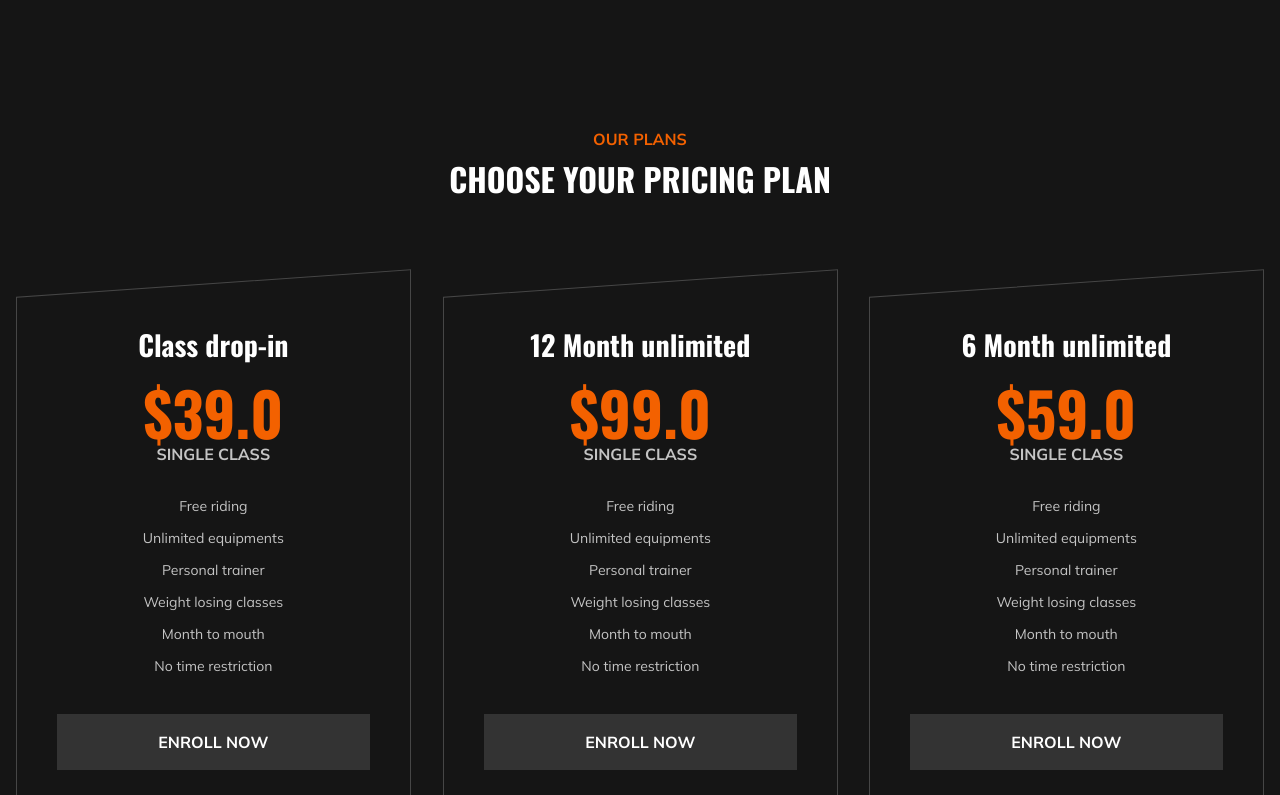
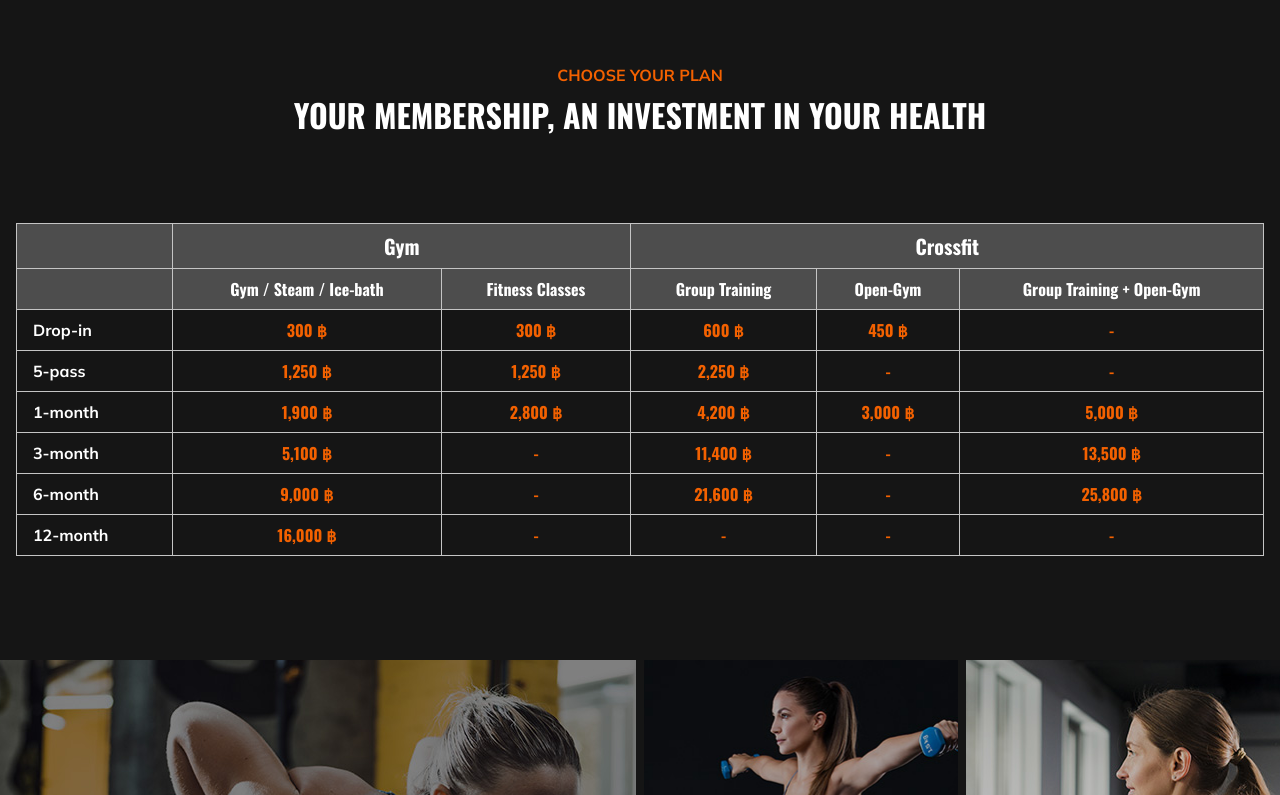
Before and after one commit to felipe-muner/podium-gym, a Next.js app: page / in a window 1280 px wide. Shown: the part 3125-3920 px from the top of the page. Built offline with nearby package versions, Linux system fonts and the light colour scheme.

Commit message:
feat: OurPlan

```diff
--- a/app/prices/page.tsx
+++ b/app/prices/page.tsx
@@ -1,3 +1,5 @@
+// /app/prices/page.tsx
+
 import { Breadcrumb } from "@/components/Breadcrumb";
 import { OurPlan } from "@/components/OurPlan";
 import { TitleSection } from "@/components/TitleSection";
@@ -11,7 +13,7 @@ export default function Prices() {
   return (
     <>
       <Breadcrumb route={'Prices'} />
-      <OurPlan />
+      <OurPlan className="pt-20"/>
       <TitleSection title="PUSH YOUR LIMITS FORWARD" subtitle="What we do?" className="mt-36" />
       <WhatWeDo />
     </>
--- a/components/OurPlan/OurPlan.tsx
+++ b/components/OurPlan/OurPlan.tsx
@@ -1,139 +1,140 @@
-"use client"
+import { TitleSection } from "@/components/TitleSection";
+import { cn } from "@/lib/utils";
 
-import React from "react"
-import { TitleSection } from "../TitleSection"
-
-export default function OurPlan() {
-  const plans = [
+const membershipPlans = [
   {
-      title: "Class drop-in",
-      price: "$39.0",
-      label: "Single Class",
-      features: [
-        "Free riding",
-        "Unlimited equipments",
-        "Personal trainer",
-        "Weight losing classes",
-        "Month to mouth",
-        "No time restriction",
+    type: "Gym",
+    plans: [
+      {
+        category: "Gym / Steam / Ice-bath",
+        plans: [
+          { name: "Drop-in", price: "300 ฿" },
+          { name: "5-pass", price: "1,250 ฿" },
+          { name: "1-month", price: "1,900 ฿" },
+          { name: "3-month", price: "5,100 ฿" },
+          { name: "6-month", price: "9,000 ฿" },
+          { name: "12-month", price: "16,000 ฿" },
         ],
       },
       {
-      title: "12 Month unlimited",
-      price: "$99.0",
-      label: "Single Class",
-      features: [
-        "Free riding",
-        "Unlimited equipments",
-        "Personal trainer",
-        "Weight losing classes",
-        "Month to mouth",
-        "No time restriction",
+        category: "Fitness Classes",
+        plans: [
+          { name: "Drop-in", price: "300 ฿" },
+          { name: "5-pass", price: "1,250 ฿" },
+          { name: "1-month", price: "2,800 ฿" },
+        ],
+      },
     ],
   },
   {
-      title: "6 Month unlimited",
-      price: "$59.0",
-      label: "Single Class",
-      features: [
-        "Free riding",
-        "Unlimited equipments",
-        "Personal trainer",
-        "Weight losing classes",
-        "Month to mouth",
-        "No time restriction",
+    type: "Crossfit",
+    plans: [
+      {
+        category: "Group Training",
+        plans: [
+          { name: "Drop-in", price: "600 ฿" },
+          { name: "5-pass", price: "2,250 ฿" },
+          { name: "1-month", price: "4,200 ฿" },
+          { name: "3-month", price: "11,400 ฿" },
+          { name: "6-month", price: "21,600 ฿" },
         ],
       },
-  ]
+      {
+        category: "Open-Gym",
+        plans: [
+          { name: "Drop-in", price: "450 ฿" },
+          { name: "1-month", price: "3,000 ฿" },
+        ],
+      },
+      {
+        category: "Group Training + Open-Gym",
+        plans: [
+          { name: "1-month", price: "5,000 ฿" },
+          { name: "3-month", price: "13,500 ฿" },
+          { name: "6-month", price: "25,800 ฿" },
+        ],
+      },
+    ],
+  },
+];
+
+interface OurPlanProps {
+  className?: string;
+}
+
+export default function OurPlan(props: OurPlanProps) {
+  const p = { ...props };
+
+  // Define the 6 plan types (rows)
+  const planTypes = ["Drop-in", "5-pass", "1-month", "3-month", "6-month", "12-month"];
+
+  // Flatten the subcategories in order
+  const subCategories = membershipPlans.flatMap(membership => membership.plans);
 
   return (
-    <section className="bg-brand-background-2 pt-32 w-full">
+    <section className={cn("bg-brand-background-2 py-16", p.className)}>
       <div className="container mx-auto px-4">
-        {/* Heading */}
-        <div className="text-center mb-20">
-          <TitleSection subtitle="Our Plans" title="Choose your pricing plan" />
-        </div>
-
-        {/* Prices cards */}
-        <div className="grid gap-8 sm:grid-cols-1 md:grid-cols-3 justify-items-center">
-          {plans.map((plan, idx) => (
-            <div
-              key={idx}
-              className={`
-                w-full
-                relative
-                text-center
-                p-10
-                transition-all
-                duration-500
-                border
-              border-brand-gray-darkest
-              hover:border-white
-              hover:bg-white
-                group
-              `}
-              style={{ transform: "skewY(-4deg)" }} // Outer skew
+        <TitleSection
+          title="Your membership, an investment in your health"
+          subtitle="Choose your plan"
+          className="pb-10"
+        />
+        <div className="overflow-x-auto mt-10">
+          <table className="min-w-full border-collapse border border-brand-gray-light rounded-xl shadow-lg">
+            <thead>
+              {/* First header row: Group columns by membership type */}
+              <tr className="bg-brand-gray-darker">
+                <th className="px-4 py-2 border border-brand-gray-light"></th>
+                {membershipPlans.map((membership, index) => (
+                  <th
+                    key={index}
+                    colSpan={membership.plans.length}
+                    className="px-4 py-2 text-center text-white text-xl border border-brand-gray-light"
                   >
-              {/* Title */}
-              <h3
-                className="text-[28px] font-semibold mb-4 text-white transition-colors duration-500 group-hover:text-brand-black"
-                style={{ transform: "skewY(4deg)" }} // Opposite skew for content
+                    {membership.type}
+                  </th>
+                ))}
+              </tr>
+              {/* Second header row: Display subcategory names */}
+              <tr className="bg-brand-gray-darker">
+                <th className="px-4 py-2 border border-brand-gray-light"></th>
+                {subCategories.map((sub, index) => (
+                  <th
+                    key={index}
+                    className="px-4 py-2 text-center text-white border border-brand-gray-light"
                   >
-                {plan.title}
-              </h3>
-
-              {/* Price + Label */}
-              <div
-                className="mb-6"
-                style={{ transform: "skewY(4deg)" }}
+                    {sub.category}
+                  </th>
+                ))}
+              </tr>
+            </thead>
+            <tbody>
+              {planTypes.map((type, rowIndex) => (
+                <tr key={rowIndex} className="border-t border-brand-gray-light">
+                  {/* Row header for the plan type with full border */}
+                  <th className="px-4 py-2 text-left text-white font-mulish border border-brand-gray-light">
+                    {type}
+                  </th>
+                  {subCategories.map((sub, colIndex) => {
+                    // Find matching plan (case-insensitive)
+                    const plan = sub.plans.find(
+                      p => p.name.toLowerCase() === type.toLowerCase()
+                    );
+                    return (
+                      <td
+                        key={colIndex}
+                        className="px-4 py-2 text-center text-brand-orange font-bold border border-brand-gray-light"
                       >
-                <h2 className="text-[48px] md:text-[60px] text-brand-orange font-semibold leading-none">
-                  {plan.price}
-                </h2>
-                <span className="block text-base font-bold uppercase text-brand-gray-light font-mulish group-hover:text-[#444]">
-                  {plan.label}
-                </span>
-              </div>
-
-              {/* Features */}
-              <ul
-                className="mb-8"
-                style={{ transform: "skewY(4deg)" }}
-              >
-                {plan.features.map((feature, i) => (
-                  <li
-                    key={i}
-                    className="text-sm leading-8 text-brand-gray-light transition-colors duration-300 group-hover:text-brand-black font-mulish"
-                  >
-                    {feature}
-                  </li>
+                        {plan ? plan.price : "-"}
+                      </td>
+                    );
+                  })}
+                </tr>
               ))}
-              </ul>
-
-              {/* Enroll button */}
-              <a
-                href="#"
-                className={`
-                  block
-                  bg-[#333]
-                  text-white
-                  py-4 px-[30px] mt-2
-                  font-mulish
-                  uppercase
-                  transition-colors
-                  duration-300
-                  group-hover:bg-brand-orange
-                  font-bold
-                `}
-                style={{ transform: "skewY(4deg)" }}
-              >
-                Enroll now
-              </a>
-
-            </div>
-          ))}
+            </tbody>
+          </table>
         </div>
       </div>
     </section>
-  )
+  );
 }
```
Lines whose indentation alone changed are shown as unchanged.
